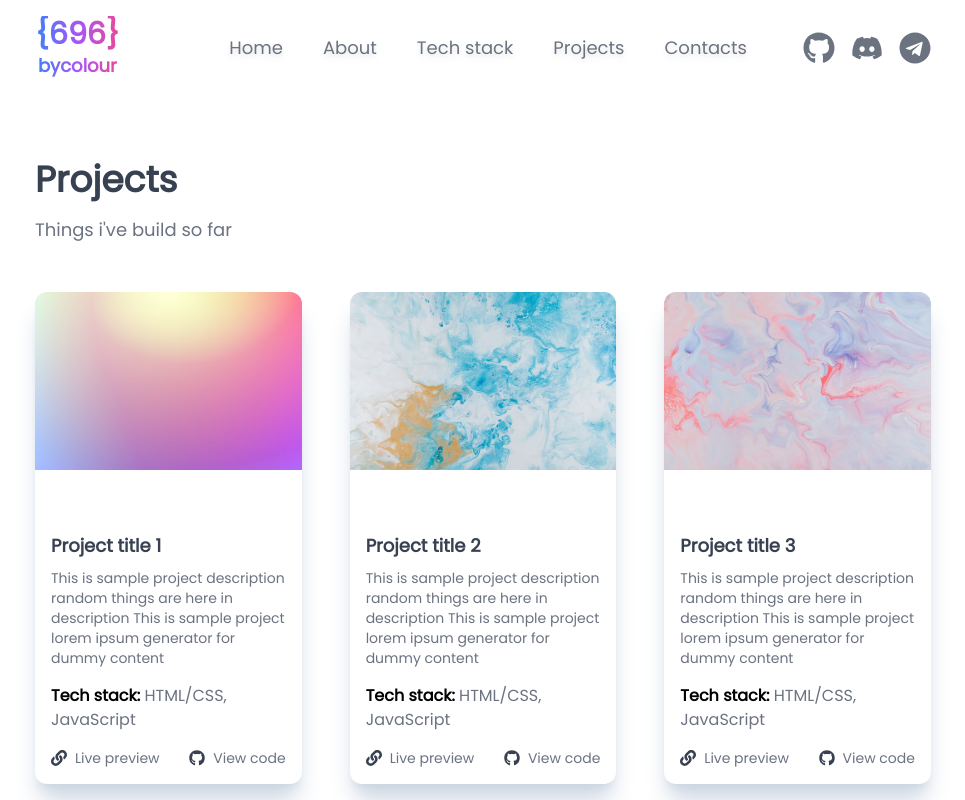
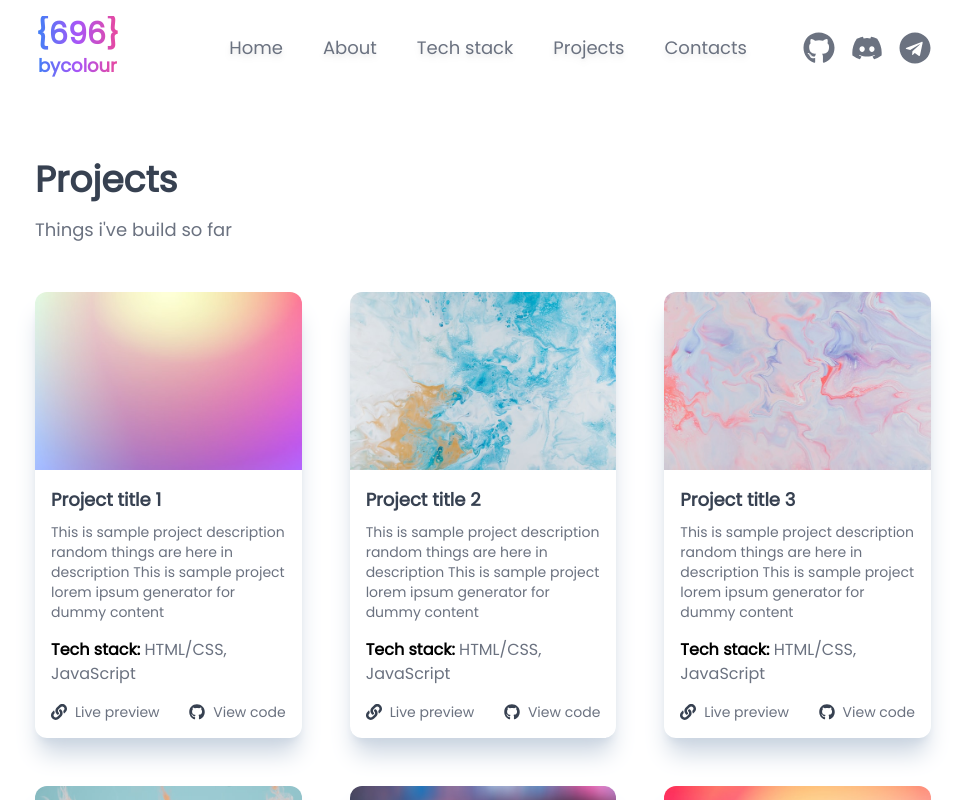
Before and after one commit to bycolour2/portfolio, a React (Vite) app: page /projects in a window 1280 px wide. Shown: the top 800 px of the page, without its empty margins (157-1122 px from the left). Built offline with nearby package versions, Linux system fonts and the light colour scheme; what prettier-plugin-tailwindcss would draw is missing.

Commit message:
refactor: project component

```diff
--- /dev/null
+++ b/src/components/Project.tsx
@@ -0,0 +1,57 @@
+import { FaGithub, FaLink } from 'react-icons/fa';
+
+interface IProject {
+  image: string;
+  title: string;
+  description: string;
+  techstack: string;
+  previewLink: string;
+  githubLink: string;
+}
+
+export const Project = ({
+  image,
+  title,
+  description,
+  techstack,
+  previewLink,
+  githubLink,
+}: IProject) => {
+  return (
+    <article className="overflow-hidden rounded-xl shadow-xl shadow-slate-300">
+      <img src={image} alt={title} loading="lazy" />
+      <div className="p-4">
+        <h2 className="text-lg font-semibold text-gray-700">{title}</h2>
+        <p className="pt-2 text-sm font-light text-gray-500">{description}</p>
+        <p className="pt-4 font-semibold">
+          Tech stack:{' '}
+          <span className="pt-2 text-base font-light text-gray-500">{techstack}</span>
+        </p>
+        <div className="flex flex-row items-center justify-between pt-4">
+          <div className="flex flex-row items-center gap-2 text-gray-700">
+            <FaLink />
+            <a
+              href={previewLink}
+              target="_blank"
+              rel="noreferrer"
+              className="text-sm font-light text-gray-500 hover:text-gray-900 hover:underline"
+            >
+              Live preview
+            </a>
+          </div>
+          <div className="flex flex-row items-center gap-2 text-gray-700">
+            <FaGithub />
+            <a
+              href={githubLink}
+              target="_blank"
+              rel="noreferrer"
+              className="text-sm font-light text-gray-500 hover:text-gray-900 hover:underline"
+            >
+              View code
+            </a>
+          </div>
+        </div>
+      </div>
+    </article>
+  );
+};
--- a/src/pages/Projects.tsx
+++ b/src/pages/Projects.tsx
@@ -1,68 +1,5 @@
-import { FaGithub, FaLink } from 'react-icons/fa';
-
-import projectImage1 from '../assets/projects/project1.jpg';
-import projectImage2 from '../assets/projects/project2.jpg';
-import projectImage3 from '../assets/projects/project3.jpg';
-import projectImage4 from '../assets/projects/project4.jpg';
-import projectImage5 from '../assets/projects/project5.jpg';
-import projectImage6 from '../assets/projects/project6.jpg';
-
-export const projectDetails = [
-  {
-    title: 'Project title 1',
-    image: projectImage1,
-    description: `This is sample project description random things are here in description This is sample
-project lorem ipsum generator for dummy content`,
-    techstack: 'HTML/CSS, JavaScript',
-    previewLink: 'https://google.com',
-    githubLink: 'https://github.com',
-  },
-  {
-    title: 'Project title 2',
-    image: projectImage2,
-    description: `This is sample project description random things are here in description This is sample
-project lorem ipsum generator for dummy content`,
-    techstack: 'HTML/CSS, JavaScript',
-    previewLink: 'https://google.com',
-    githubLink: 'https://github.com',
-  },
-  {
-    title: 'Project title 3',
-    image: projectImage3,
-    description: `This is sample project description random things are here in description This is sample
-project lorem ipsum generator for dummy content`,
-    techstack: 'HTML/CSS, JavaScript',
-    previewLink: 'https://google.com',
-    githubLink: 'https://github.com',
-  },
-  {
-    title: 'Project title 4',
-    image: projectImage4,
-    description: `This is sample project description random things are here in description This is sample
-project lorem ipsum generator for dummy content`,
-    techstack: 'HTML/CSS, JavaScript',
-    previewLink: 'https://google.com',
-    githubLink: 'https://github.com',
-  },
-  {
-    title: 'Project title 5',
-    image: projectImage5,
-    description: `This is sample project description random things are here in description This is sample
-project lorem ipsum generator for dummy content`,
-    techstack: 'HTML/CSS, JavaScript',
-    previewLink: 'https://google.com',
-    githubLink: 'https://github.com',
-  },
-  {
-    title: 'Project title 6',
-    image: projectImage6,
-    description: `This is sample project description random things are here in description This is sample
-project lorem ipsum generator for dummy content`,
-    techstack: 'HTML/CSS, JavaScript',
-    previewLink: 'https://google.com',
-    githubLink: 'https://github.com',
-  },
-];
+import { Project } from '../components/Project';
+import { projectDetails } from '../Details';
 
 export const Projects = () => {
   return (
@@ -72,54 +9,53 @@ export const Projects = () => {
         Things i&apos;ve build so far
       </p>
       <div className="mt-12 grid grid-cols-3 gap-12">
-        {projectDetails.map(
-          ({ image, title, description, techstack, previewLink, githubLink }, index) => {
-            return (
-              <article
-                key={index}
-                className="overflow-hidden rounded-xl shadow-xl shadow-slate-300"
-              >
-                <div className="h-56">
-                  <img src={image} alt={title} loading="lazy" />
-                </div>
-                <div className="p-4">
-                  <h2 className="text-lg font-semibold text-gray-700">{title}</h2>
-                  <p className="pt-2 text-sm font-light text-gray-500">{description}</p>
-                  <p className="pt-4 font-semibold">
-                    Tech stack:{' '}
-                    <span className="pt-2 text-base font-light text-gray-500">
-                      {techstack}
-                    </span>
-                  </p>
-                  <div className="flex flex-row items-center justify-between pt-4">
-                    <div className="flex flex-row items-center gap-2 text-gray-700">
-                      <FaLink />
-                      <a
-                        href={previewLink}
-                        target="_blank"
-                        rel="noreferrer"
-                        className="text-sm font-light text-gray-500 hover:text-gray-900 hover:underline"
-                      >
-                        Live preview
-                      </a>
-                    </div>
-                    <div className="flex flex-row items-center gap-2 text-gray-700">
-                      <FaGithub />
-                      <a
-                        href={githubLink}
-                        target="_blank"
-                        rel="noreferrer"
-                        className="text-sm font-light text-gray-500 hover:text-gray-900 hover:underline"
-                      >
-                        View code
-                      </a>
-                    </div>
-                  </div>
-                </div>
-              </article>
-            );
-          },
-        )}
+        {projectDetails.map((project, index) => {
+          return (
+            <Project key={index} {...project} />
+            // <article
+            //   key={index}
+            //   className="overflow-hidden rounded-xl shadow-xl shadow-slate-300"
+            // >
+            //   <div className="h-56">
+            //     <img src={image} alt={title} loading="lazy" />
+            //   </div>
+            //   <div className="p-4">
+            //     <h2 className="text-lg font-semibold text-gray-700">{title}</h2>
+            //     <p className="pt-2 text-sm font-light text-gray-500">{description}</p>
+            //     <p className="pt-4 font-semibold">
+            //       Tech stack:{' '}
+            //       <span className="pt-2 text-base font-light text-gray-500">
+            //         {techstack}
+            //       </span>
+            //     </p>
+            //     <div className="flex flex-row items-center justify-between pt-4">
+            //       <div className="flex flex-row items-center gap-2 text-gray-700">
+            //         <FaLink />
+            //         <a
+            //           href={previewLink}
+            //           target="_blank"
+            //           rel="noreferrer"
+            //           className="text-sm font-light text-gray-500 hover:text-gray-900 hover:underline"
+            //         >
+            //           Live preview
+            //         </a>
+            //       </div>
+            //       <div className="flex flex-row items-center gap-2 text-gray-700">
+            //         <FaGithub />
+            //         <a
+            //           href={githubLink}
+            //           target="_blank"
+            //           rel="noreferrer"
+            //           className="text-sm font-light text-gray-500 hover:text-gray-900 hover:underline"
+            //         >
+            //           View code
+            //         </a>
+            //       </div>
+            //     </div>
+            //   </div>
+            // </article>
+          );
+        })}
       </div>
     </main>
   );
```
